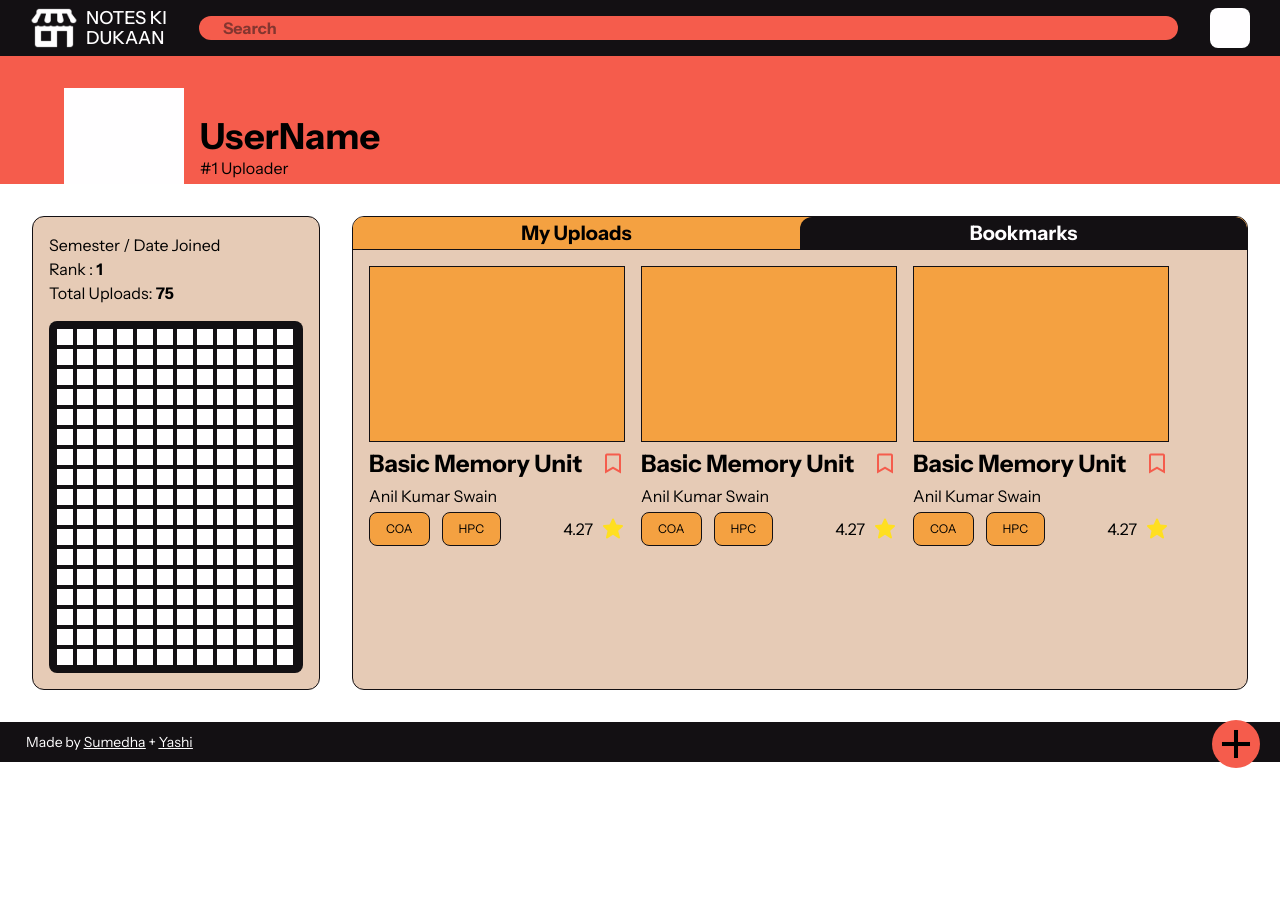
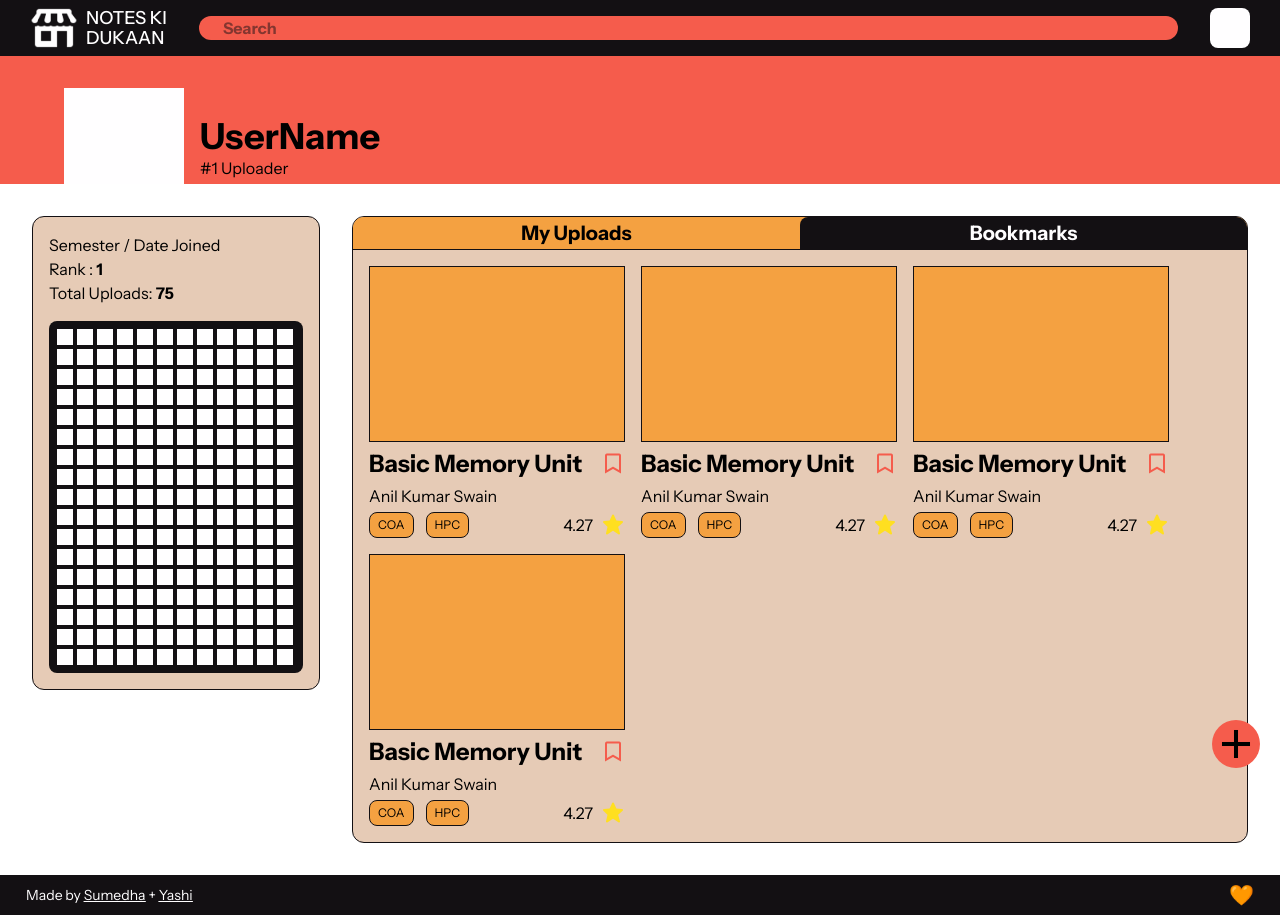
Before and after one commit to SumedhaSinghRathor/notes-ki-dukaan, a React (Vite) app in the folder frontend/: page / in a window 1280 px wide. Before the commit the page ends 800 px from the top, so only its background shows below. Built offline with nearby package versions, Linux system fonts and the light colour scheme.

Commit message:
Finish User Page

```diff
--- a/frontend/src/pages/Home/Thumbnail.jsx
+++ b/frontend/src/pages/Home/Thumbnail.jsx
@@ -15,10 +15,10 @@ function Thumbnail() {
         <div className="faculty text-base">Anil Kumar Swain</div>
         <div className="tags_rating flex justify-between items-center">
           <div className="tags flex justify-between gap-3">
-            <div className="tag_1 bg-light-orange py-2 px-4 rounded-lg border-1 border-black text-xs">
+            <div className="tag bg-light-orange py-1 px-2 rounded-lg border-1 border-black text-xs">
               COA
             </div>
-            <div className="tag_2 bg-light-orange py-2 px-4 rounded-lg border-1 border-black text-xs">
+            <div className="tag bg-light-orange py-1 px-2 rounded-lg border-1 border-black text-xs">
               HPC
             </div>
           </div>
--- a/frontend/src/pages/Upload/UploadModal.jsx
+++ b/frontend/src/pages/Upload/UploadModal.jsx
@@ -21,7 +21,7 @@ function UploadModal({ onClose }) {
             className="w-70 h-full rounded-2xl bg-white border-1 border-black hidden"
           />
           <i className="bx bxs-plus-circle text-orange-white text-6xl"></i>
-          <span className="mt-3 flex-wrap hidden">{}</span>
+          <span className="mt-3 flex-wrap">Uploaded File Name</span>
         </div>
         <div className="form flex flex-col gap-4">
           <div className="info flex flex-col gap-2">
--- a/frontend/src/pages/User/User.jsx
+++ b/frontend/src/pages/User/User.jsx
@@ -14,7 +14,7 @@ function User() {
         </div>
       </div>
       <div className="content w-full justify-between p-8 flex gap-8">
-        <div className="box bg-orange-white w-72 border-1 border-black p-4 rounded-xl flex flex-col gap-4 shrink-0">
+        <div className="box bg-orange-white w-72 h-fit border-1 border-black p-4 rounded-xl flex flex-col gap-4 shrink-0">
           <div className="">
             Semester / Date Joined <br />
             Rank : <b>1</b> <br />
@@ -29,11 +29,12 @@ function User() {
         <div className="bg-orange-white rounded-xl border-1 border-black flex-1 overflow-clip">
           <div className="flex font-bold text-xl bg-light-orange border-b-1 border-black">
             <div className="w-1/2 text-center py-0.5">My Uploads</div>
-            <div className="w-1/2 text-center rounded-t-xl py-0.5 bg-black text-white">
+            <div className="w-1/2 text-center rounded-t-lg py-0.5 bg-black text-white">
               Bookmarks
             </div>
           </div>
-          <div className="flex p-4 gap-4 overflow-scroll no-scrollbar flex-wrap">
+          <div className="flex p-4 gap-4 overflow-auto no-scrollbar flex-wrap flex-auto">
+            <Thumbnail />
             <Thumbnail />
             <Thumbnail />
             <Thumbnail />
```
